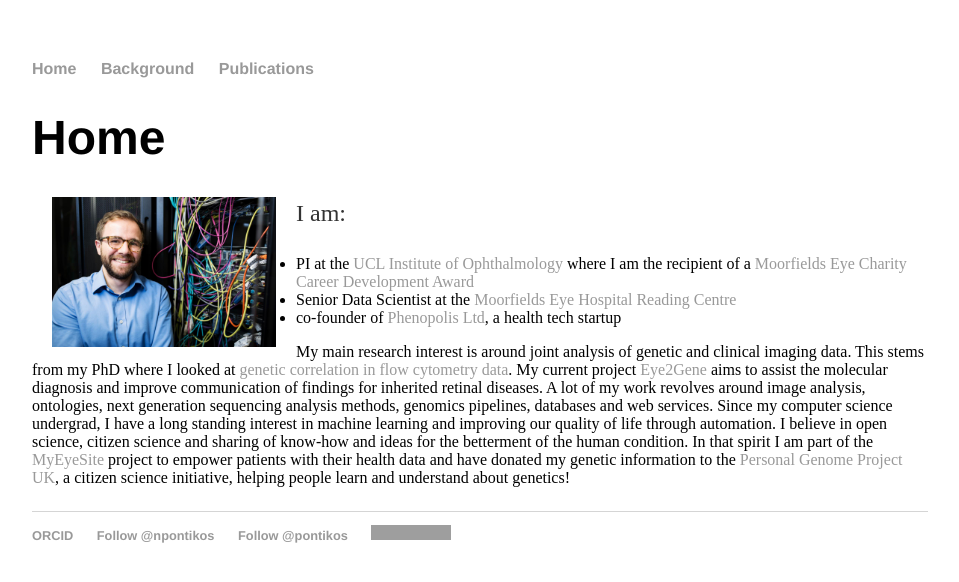
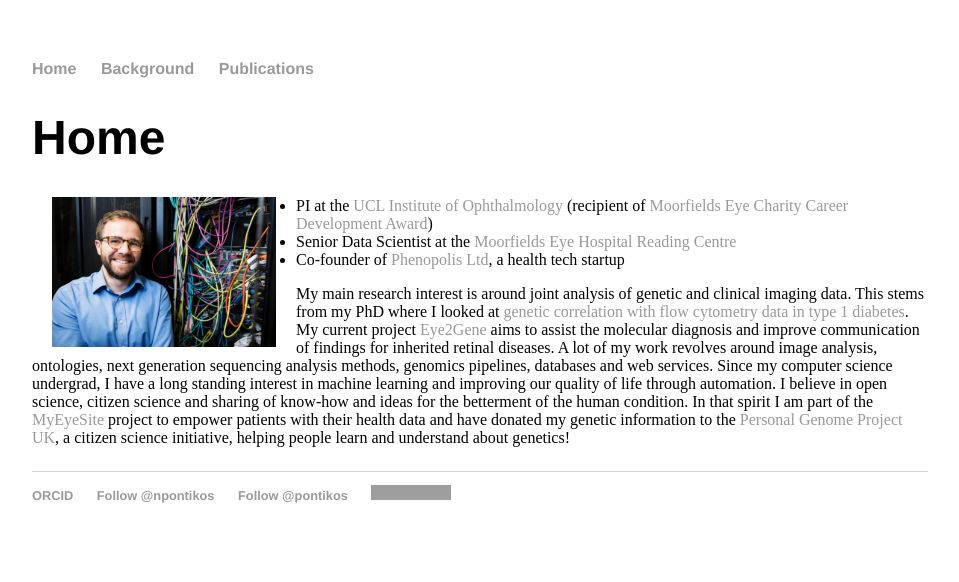
Before and after one commit to pontikos/pontikos.github.io, a Jekyll site: the page built from index.html, in a window 1280 px wide. Shown: the top 582 px of the page, without its empty margins (160-1119 px from the left). Built offline with Jekyll 4.4.1, drawn with Linux system fonts in a browser that asks for light colours; comment, search, counter and statistics services are not loaded; grey boxes are pictures that could not be loaded.

Commit message:
Update index.html

```diff
--- a/index.html
+++ b/index.html
@@ -8,15 +8,15 @@ title: Nikolas Pontikos, PhD, Scientist
 
 <p>
 <img src="pontikos_profile.jpeg" alt="Nikolas Pontikos, Phd, Scientist" width="25%" style="float: left; padding: 0 15pt;">
-  I am:
+
 <ul>
-  <li> PI at the <a href="https://www.ucl.ac.uk/ioo/">UCL Institute of Ophthalmology</a> where I am the recipient of a <a href="https://www.moorfieldseyecharity.org.uk/career-development-awards">Moorfields Eye Charity Career Development Award</a> </li>
+  <li> PI at the <a href="https://www.ucl.ac.uk/ioo/">UCL Institute of Ophthalmology</a> (recipient of <a href="https://www.moorfieldseyecharity.org.uk/career-development-awards">Moorfields Eye Charity Career Development Award</a>) </li>
   <li> Senior Data Scientist at the <a href="https://readingcentre.org/teams/clinical_trials//#dr-nikolas-pontikos">Moorfields Eye Hospital Reading Centre</a>  </li>
-  <li> co-founder of <a href="https://phenopolis.co.uk/">Phenopolis Ltd</a>, a health tech startup </li>
+  <li> Co-founder of <a href="https://phenopolis.co.uk/">Phenopolis Ltd</a>, a health tech startup </li>
 </ul>
 
 My main research interest is around joint analysis of genetic and clinical imaging data.
-This stems from my PhD where I looked at <a href="https://figshare.com/articles/Nikolas_Pontikos_PhD_Thesis_2015/1598198">genetic correlation in flow cytometry data</a>.
+This stems from my PhD where I looked at <a href="https://figshare.com/articles/Nikolas_Pontikos_PhD_Thesis_2015/1598198">genetic correlation with flow cytometry data in type 1 diabetes</a>.
 
 My current project <a href="https://www.eye2gene.com/">Eye2Gene</a>  aims to assist the molecular diagnosis and improve communication of findings for inherited retinal diseases.
 
```
